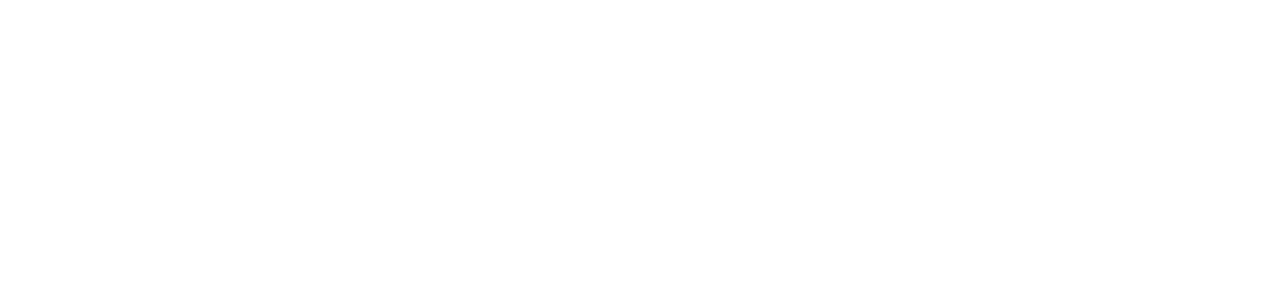
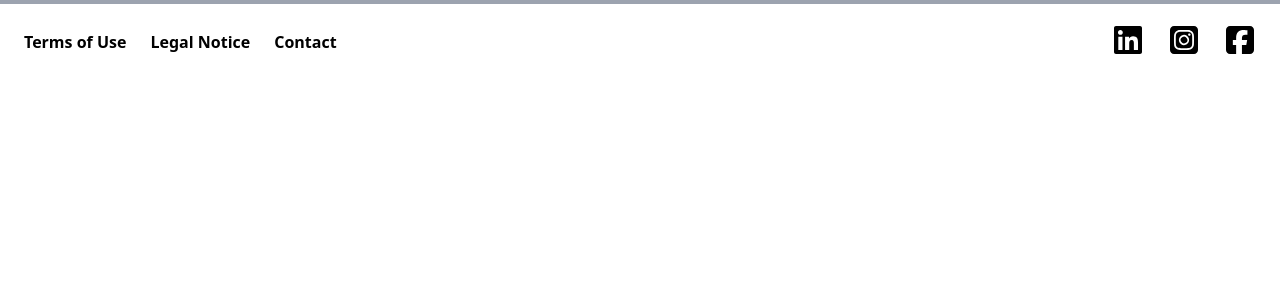
Before and after one commit to B3-Team6/e-commerce-project, a Next.js app: page / in a window 1280 px wide. Shown: the top 300 px of the page. Built offline with nearby package versions, Linux system fonts and the light colour scheme.

Commit message:
add Layout children

```diff
--- /dev/null
+++ b/src/components/Layout/Layout.jsx
@@ -0,0 +1,11 @@
+import Footer from "@/components/Layout/Footer";
+
+const Layout = ({ children }) => {
+  return (
+    <>
+      {children}
+      <Footer />
+    </>
+  );
+};
+export default Layout;
--- a/src/pages/_app.js
+++ b/src/pages/_app.js
@@ -1,5 +1,12 @@
+import Layout from "@/components/Layout/Layout"
 import "@/styles/style.css"
 
 export default function App({ Component, pageProps }) {
-  return <Component {...pageProps} />
+  return (
+    <>
+      <Layout>
+        <Component {...pageProps} />
+      </Layout>
+    </>
+  )
 }
```
